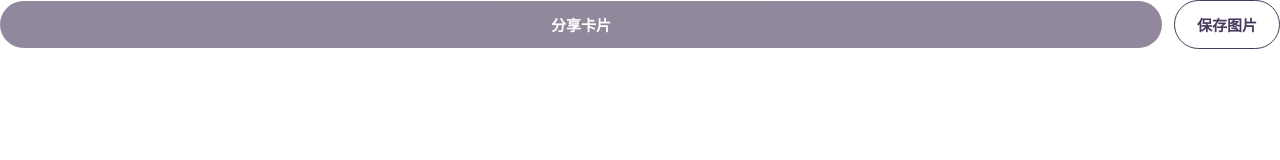
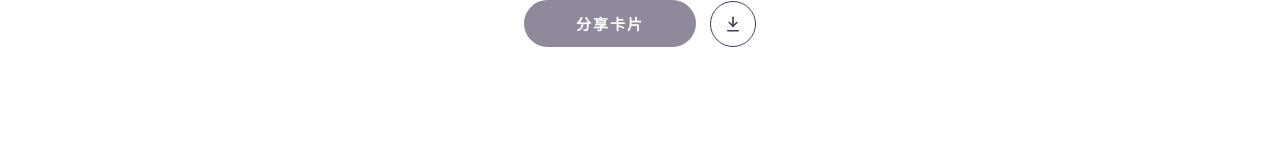
Before and after one commit to paulzrq/resume-compass, a plain HTML site: page app/share_component/index.html in a window 1280 px wide. Drawn offline with Linux system fonts and the light colour scheme.

Commit message:
分享按钮改为方案D：分享卡片纯文字胶囊+加宽加字间距，保存图片改为圆形下载图标，两按钮居中

```diff
--- a/app/share_component/index.html
+++ b/app/share_component/index.html
@@ -1,17 +1,23 @@
 <!doctype html><html lang="zh-CN"><meta charset="utf-8">
 <style>
 body{margin:0;font:14px system-ui;color:#777}
-#row{display:flex;gap:12px;align-items:center}
+#row{display:flex;gap:14px;align-items:center;justify-content:center}
 button,a{font:inherit;cursor:pointer;text-decoration:none;box-sizing:border-box;display:flex;align-items:center;justify-content:center;border:0;white-space:nowrap}
-button{flex:1;padding:13px 0;border-radius:999px;font-size:15px;font-weight:600;background:#493a5c;color:#fff}
+button{padding:13px 52px;border-radius:999px;font-size:15px;font-weight:600;letter-spacing:2px;background:#493a5c;color:#fff}
 button:disabled{opacity:.6;cursor:default}
-a{padding:13px 22px;border-radius:999px;flex-shrink:0;background:#fff;border:1.5px solid #493a5c;color:#493a5c;font-size:15px;font-weight:600}
+a{width:46px;height:46px;padding:0;border-radius:999px;flex-shrink:0;background:#fff;border:1.5px solid #493a5c;color:#493a5c}
 button:active,a:active{opacity:.8}
-#status{margin:8px 0 0;line-height:1.5}
+#status{margin:14px 0 0;line-height:1.5;text-align:center}
 </style>
 <div id="row">
 <button id="share" type="button">分享卡片</button>
-<a id="save" download="简历罗盘分享卡.png">保存图片</a>
+<a id="save" download="简历罗盘分享卡.png" title="保存图片" aria-label="保存图片">
+  <svg width="18" height="18" viewBox="0 0 24 24" fill="none" stroke="currentColor" stroke-width="2.2" stroke-linecap="round" stroke-linejoin="round">
+    <path d="M12 3v12"/>
+    <path d="M7 10l5 5 5-5"/>
+    <path d="M5 21h14"/>
+  </svg>
+</a>
 </div>
 <p id="status" role="status" aria-live="polite"></p>
 <script>
```
